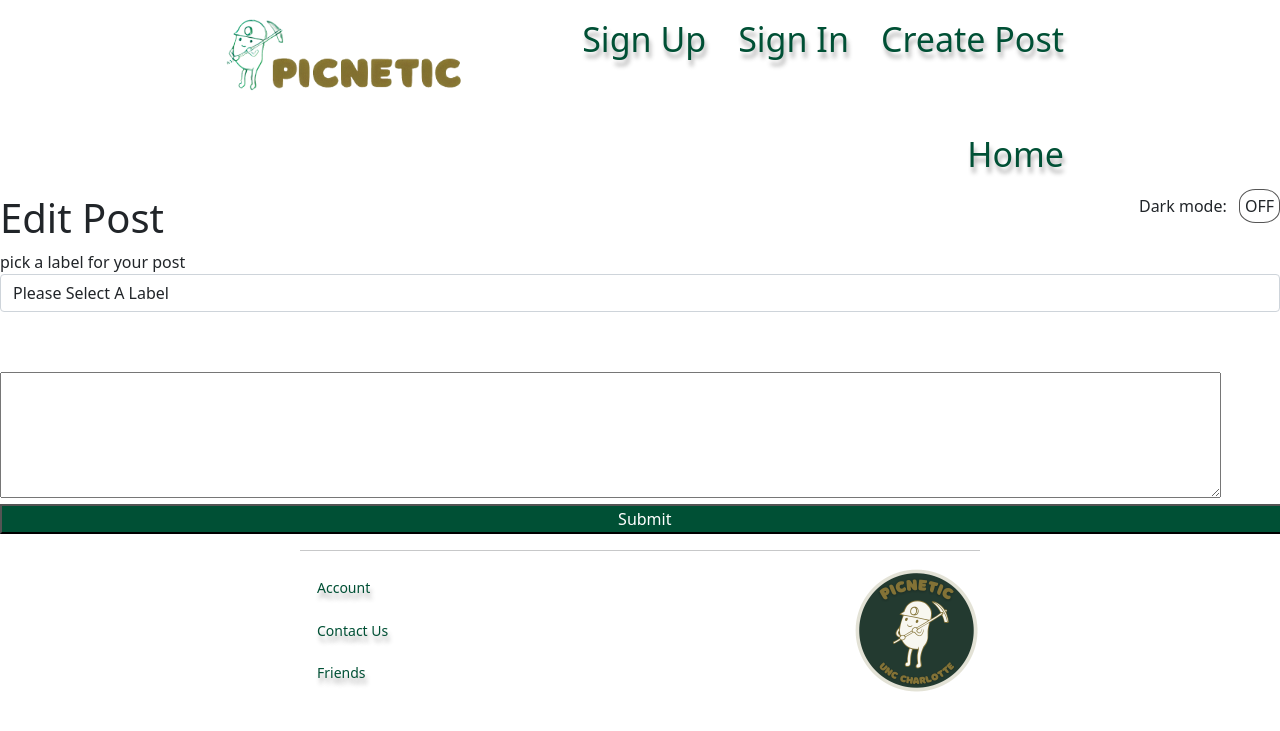
After one commit to dacs-01/picnetic.github.io, a Flask app: page /post/1/edit in a window 1280 px wide. The commit adds this page. Shown: the top 731 px of the page. Run offline with Flask 2, Linux system fonts and the light colour scheme; data that the repository does not hold is empty; some libraries are stand-ins or nearby versions.

Commit message:
throwing to jeremy for javascript work:

```diff
--- a/app.py
+++ b/app.py
@@ -112,7 +112,7 @@ def index():
 
                 return render_template("index.html", us = session['user']['user_name'], posts = posts, comments = comments, users = users)
         return render_template("index.html", us = session['user']['user_name'], posts = posts, comments = comments, users = users)
-    return render_template("index.html", us = session['user']['user_name'], posts = posts, comments = comments, users = users)
+    return redirect("/sign-up")
 
 @app.route('/contact-us', methods=['GET', 'POST'])
 def contact():
@@ -264,11 +264,17 @@ def uploaded_file(filename):
 
 @app.route('/<post_id>')
 def get_post(post_id):
+    #get all of the needed code.
     post = Post.query.get_or_404(post_id)
+    comments = Comments.query.all()
+    users = Users.query.all()
     #NEED TO ADD WAY TO COMMENT HERE AND THEN DO THE BUTTON TO EDIT/DELETE POST AS WELL. NOT 100% but can be soon. WAnt to finish my current page
     return render_template("singlepost.html", post = post)
 
-
+@app.route('/post/<post_id>/edit')
+def edit_post(post_id):
+    post = Post.query.get(post_id)
+    return render_template("edit.html", post = post)
 @app.get('/friends')
 def search_users():
     #creates empty array to store users
--- a/templates/bruv.html
+++ b/templates/bruv.html
@@ -1,3 +1,5 @@
+<!--Page inspired by https://pythonbasics.org/flask-upload-file/ and https://flask.palletsprojects.com/en/1.1.x/patterns/fileuploads/-->
+
 {% extends '_layout.html' %}
 
 {% block title %}Picnetic | Create Post{% endblock %}
@@ -17,7 +19,7 @@
 <div class="container col-md-6">
   <h1>Upload new File</h1>
   <hr>
-  <form method=post enctype=multipart/form-data method = "text-align: center;">
+  <form method=post enctype=multipart/form-data method = "text-align: center;" >
     <img style = "display: block; margin-top: 25px; margin-left: auto; margin-right: auto; width: 40%;" id="frame" name= "frame" src="" class="img-fluid" />
     <h2 style = "font-size: 20px;  margin-top: 30px;" for="file"  class="form-label">Upload your image and type your caption below!</h2><br>
     <input type=file name=file onchange="preview()" style = "font-size: 20px;"class="form-control mb-3">
--- /dev/null
+++ b/templates/edit.html
@@ -0,0 +1,25 @@
+{% extends '_layout.html' %}
+
+{% block title %}Picnetic | Edit Post{% endblock %}
+
+{% block body %}
+
+<h1>Edit Post</h1>
+
+<form action="/{{ post.post_id }}" method="post">
+    <label for="post-label" > pick a label for your post</label>
+    <select for="post-label" id="post-label" name = "post-label" class="form-control" value = "{{ post.post_lable }}">
+        <option value="none">Please Select A Label</option>
+        <option value="campus">Campus</option>
+        <option value="sports">Sports</option>
+        <option value="stuorg">Student Org</option>
+        <option value="norm">Norm</option>
+        <option value="alums">Alums</option>
+        <option value="meme">Meme</option>
+      </select>
+      <textarea style = "font-size: 20px;  margin-top: 60px;" id="caption" name="caption" rows="4" cols="100" value = "{{ post.post_cap }}"></textarea><br>
+
+
+    <button type = "submit" style = "background-color: #005035; color:white; height: 100%; width: 100.75% ">Submit</button>
+</form>
+{% endblock %}
--- a/templates/singlepost.html
+++ b/templates/singlepost.html
@@ -65,9 +65,7 @@
         <input type = "submit" class = "submit">
     </form>
     <br>
-    <form method = "post" name = "edit" >
-        <input type = "button" class = "submit" value = "Edit/Delete">
-    </form>
+    <a href="/post/{{ post.post_id }}/edit">Edit/Delete</a>
     </div>
 </div>
 {% endblock %}
```
Also changed, not shown: templates/index.html (+26 -12 lines).
